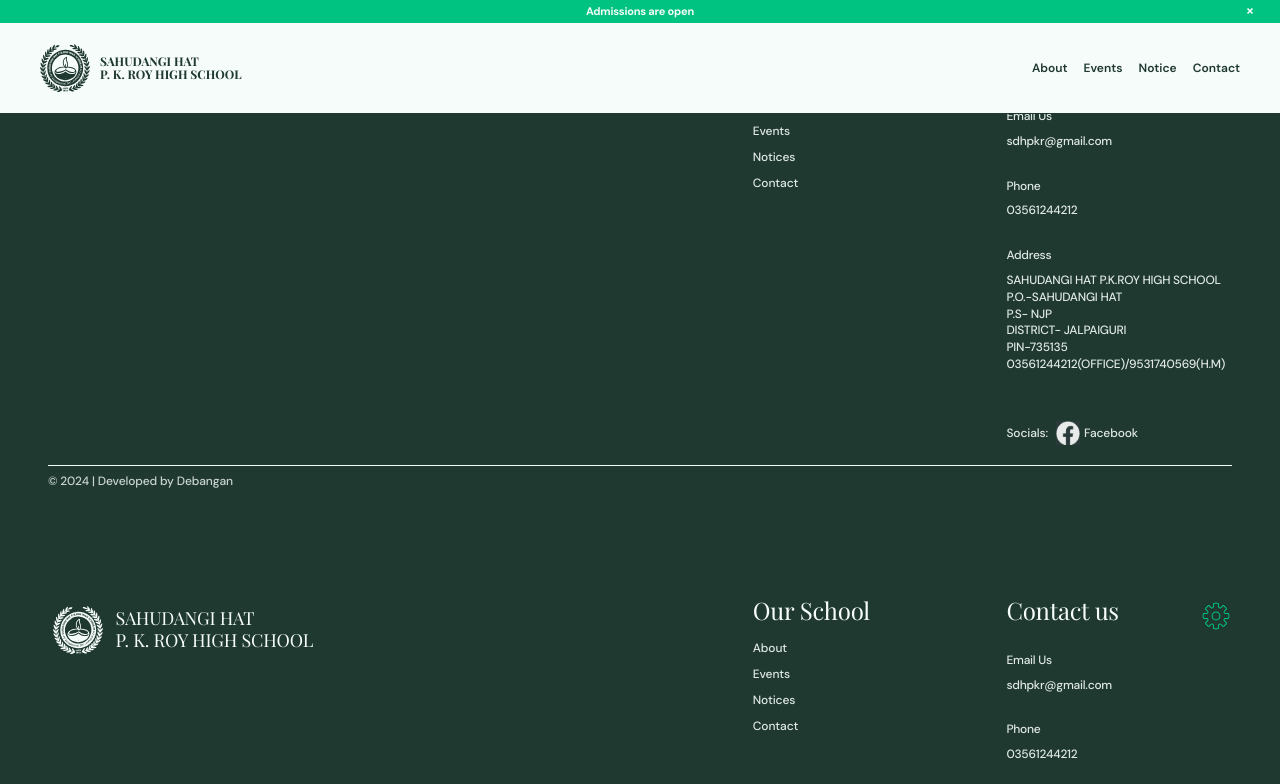
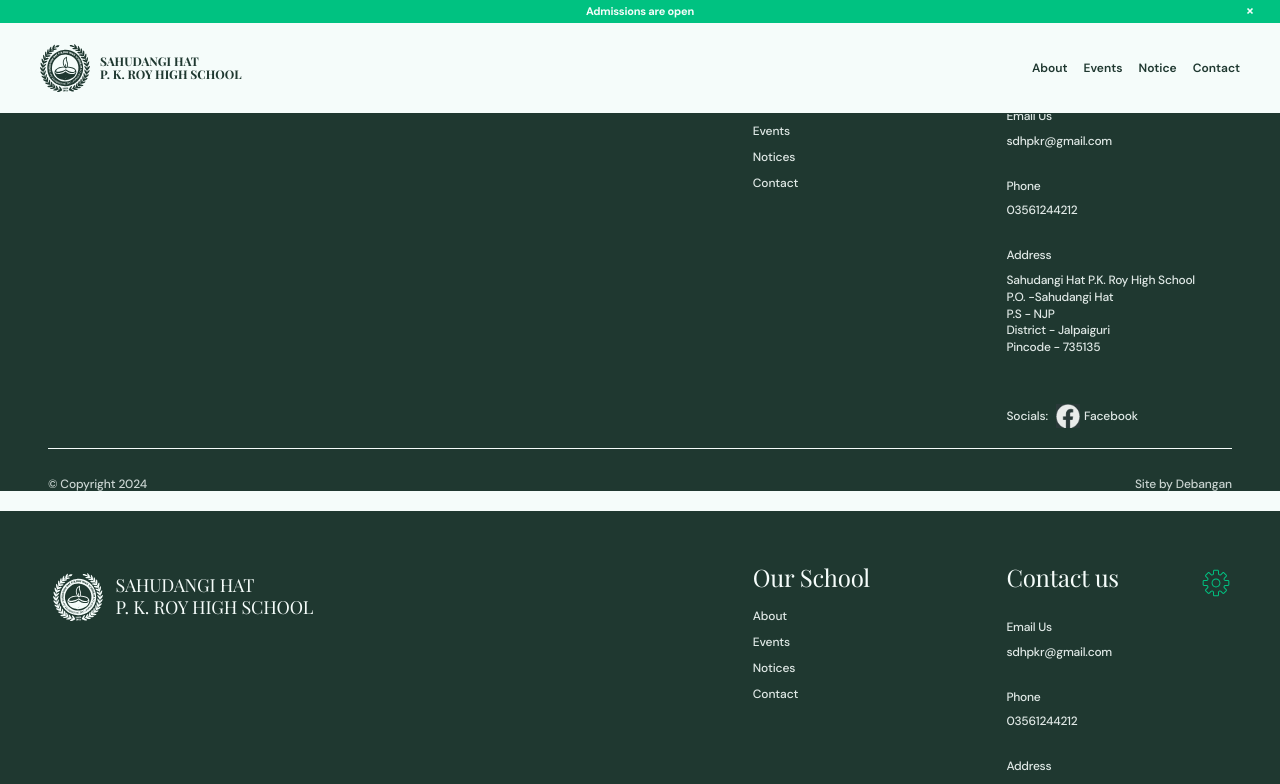
Before and after one commit to Devon-1984/school_web, a Next.js app: page /layout in a window 1280 px wide. Shown: the top 784 px of the page. Built offline with nearby package versions, Linux system fonts and the light colour scheme; a web font is replaced by a local one.

Commit message:
footer done

```diff
--- a/src/components/footer.js
+++ b/src/components/footer.js
@@ -6,7 +6,8 @@ import Logo from "@/icons/Logo";
 
 export default function Footer() {
   return (
-    <footer className="md:pb-14 md:pt-14 pb-7 pt-7 bg-primary-900 text-white md:pl-12 md:pr-12 pl-6 pr-6">
+    <footer className=" md:pt-14  pt-7 bg-primary-900 text-white md:pl-12 md:pr-12 pl-6 pr-6">
+      <div>
         <div className="grid grid-cols-[1fr] md:grid-cols-[3fr_1fr_1fr] gap-7 border-b border-white">
           <div className="footer-block-wrapper">
             <figure className="footer-img-label">
@@ -122,13 +123,14 @@ export default function Footer() {
                   <p>Address</p>
                 </div>
                 <p className="md:mt-2 mt-1 max-w-[27ch]">
-                SAHUDANGI HAT P.K.ROY HIGH SCHOOL
+                  Sahudangi Hat P.K. Roy High School
                   <br />
-                P.O.-SAHUDANGI HAT <br />
-                P.S- NJP <br />
-                DISTRICT- JALPAIGURI <br />
-                PIN-735135 <br />
-                03561244212(OFFICE)/9531740569(H.M)
+                  P.O. -Sahudangi Hat
+                  <br />
+                  P.S - NJP
+                  <br />
+                  District - Jalpaiguri <br />
+                  Pincode - 735135
                 </p>
               </div>
               <div className="socials">
@@ -144,12 +146,21 @@ export default function Footer() {
             </div>
           </label>
         </div>
+      </div>
+      <div className="flex justify-between w-full md:mt-5 md:mb-5 mt-3 mb-3">
         <a
           href="https://www.linkedin.com/in/debangan-banerjee/"
           className="socials-mine flex pt-2"
         >
-        © 2024 | Developed by Debangan
+          © Copyright 2024
         </a>
+        <a
+          href="https://www.linkedin.com/in/debangan-banerjee/"
+          className="socials-mine flex pt-2"
+        >
+          Site by Debangan
+        </a>
+      </div>
     </footer>
   );
 }
```
Lines whose indentation alone changed are shown as unchanged.
